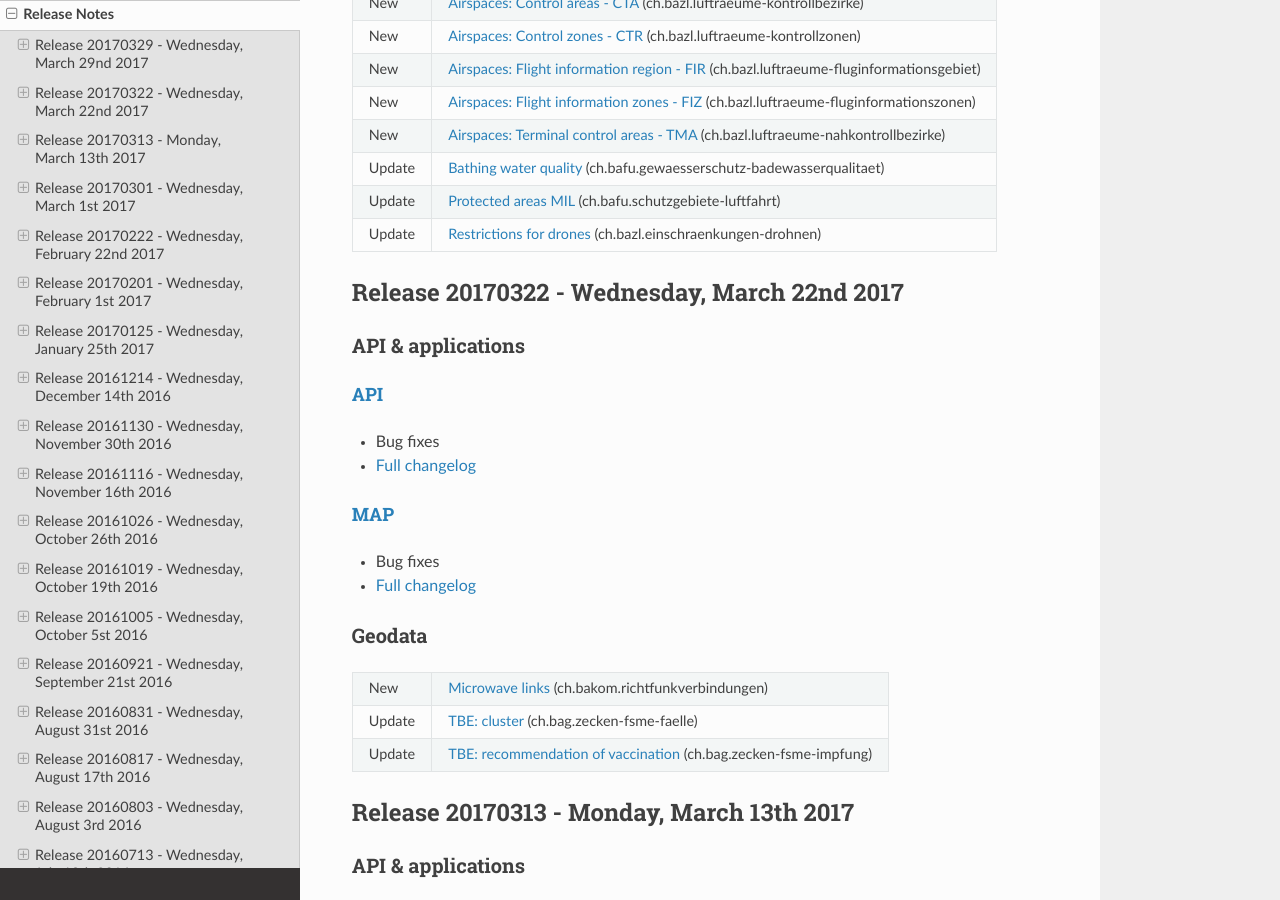
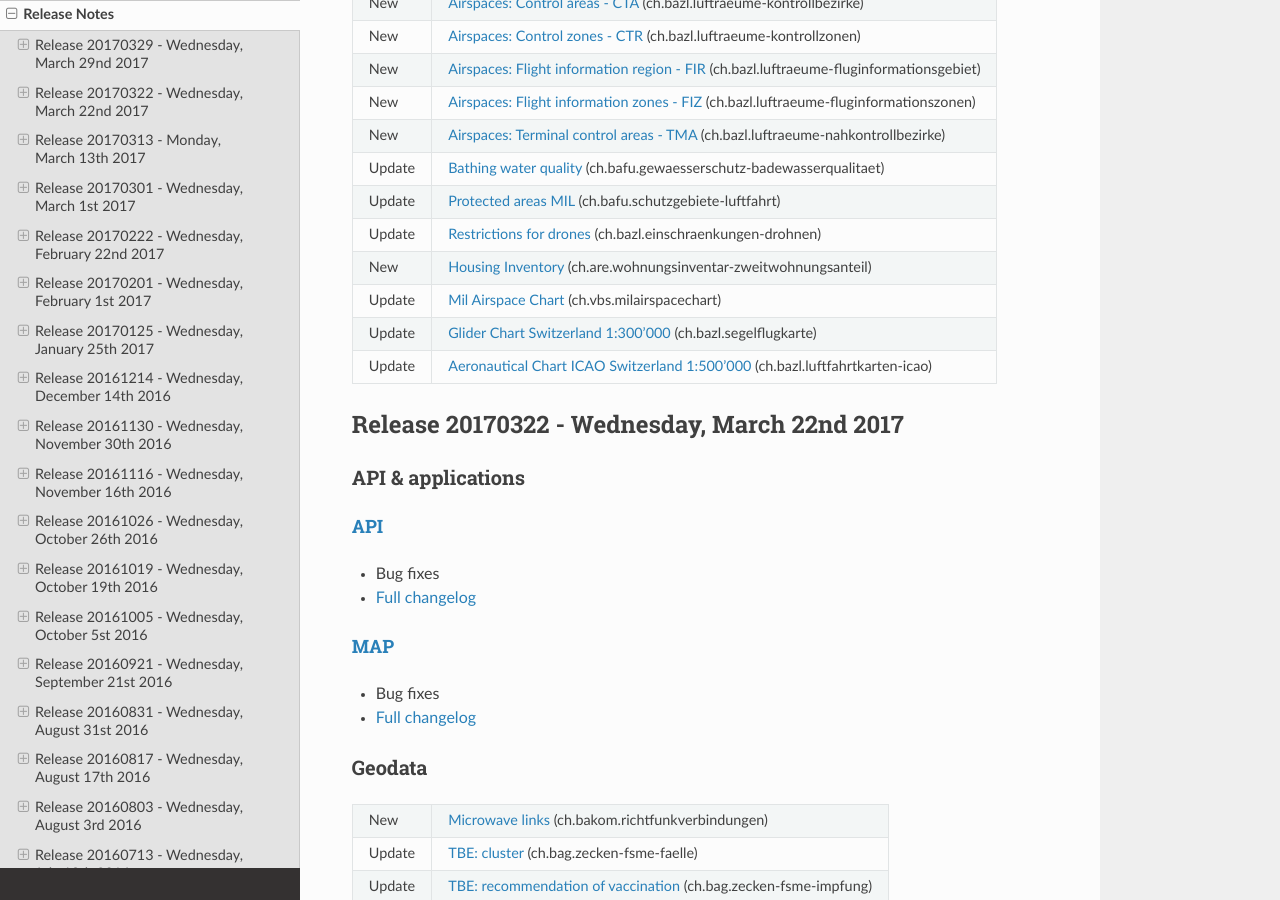
Before and after one commit to swisstopo-test/doc-chsdi3, a Sphinx documentation site: the page built from source/releasenotes/index.rst, in a window 1280 px wide and 900 px high, scrolled down 569 px. Built offline with Sphinx 7.4.7 and the Read the Docs theme 2.0.0, drawn with Linux system fonts in a browser that asks for light colours.

Commit message:
add clm layers

```diff
--- a/source/releasenotes/index.rst
+++ b/source/releasenotes/index.rst
@@ -51,6 +51,15 @@ Geodata
 +--------+----------------------------------------------------------------------------------------------------------------------------------------------------------------------------------------------------------------------+
 | Update | `Restrictions for drones <//map.geo.admin.ch/?layers=ch.bazl.einschraenkungen-drohnen>`__ (ch.bazl.einschraenkungen-drohnen)                                                                                         |
 +--------+----------------------------------------------------------------------------------------------------------------------------------------------------------------------------------------------------------------------+
+| New    | `Housing Inventory <//map.geo.admin.ch/?layers=ch.are.wohnungsinventar-zweitwohnungsanteil>`__ (ch.are.wohnungsinventar-zweitwohnungsanteil)                                                                         |
++--------+----------------------------------------------------------------------------------------------------------------------------------------------------------------------------------------------------------------------+
+| Update | `Mil Airspace Chart <//map.geo.admin.ch/?layers=ch.vbs.milairspacechart>`__ (ch.vbs.milairspacechart)                                                                                                                |
++--------+----------------------------------------------------------------------------------------------------------------------------------------------------------------------------------------------------------------------+
+| Update | `Glider Chart Switzerland 1:300'000 <//map.geo.admin.ch/?layers=ch.bazl.segelflugkarte>`__ (ch.bazl.segelflugkarte)                                                                                                  |
++--------+----------------------------------------------------------------------------------------------------------------------------------------------------------------------------------------------------------------------+
+| Update | `Aeronautical Chart ICAO Switzerland 1:500'000 <//map.geo.admin.ch/?layers=ch.bazl.luftfahrtkarten-icao>`__ (ch.bazl.luftfahrtkarten-icao)                                                                           |
++--------+----------------------------------------------------------------------------------------------------------------------------------------------------------------------------------------------------------------------+
+
 
 
 .. _releasenotes_20170322:
```
